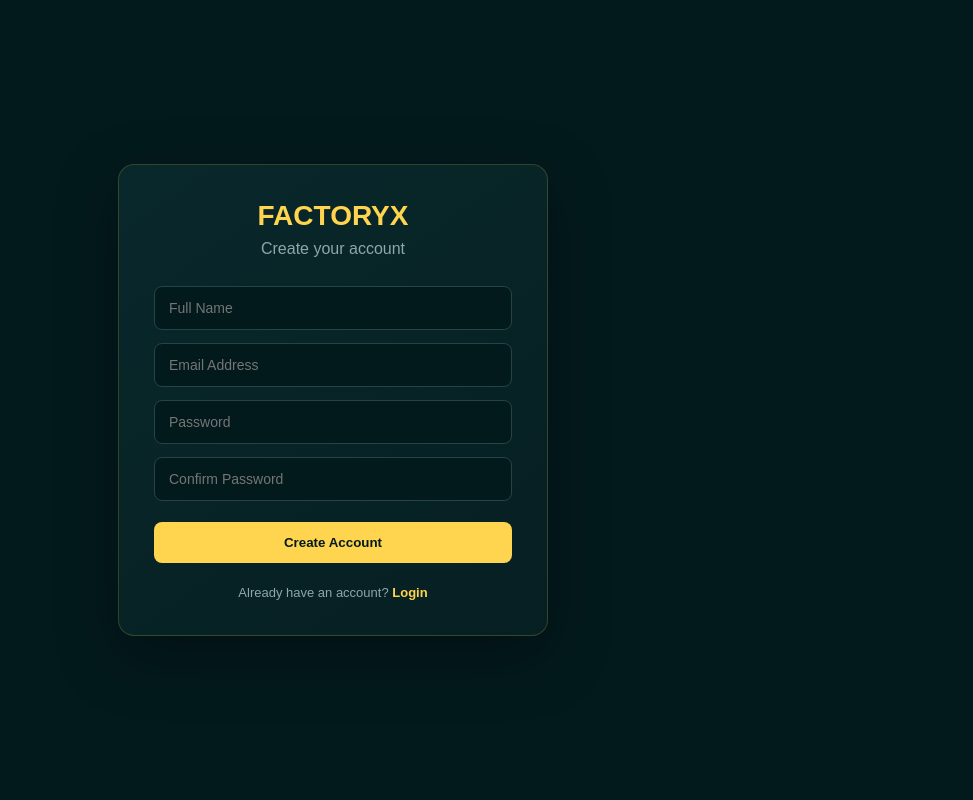
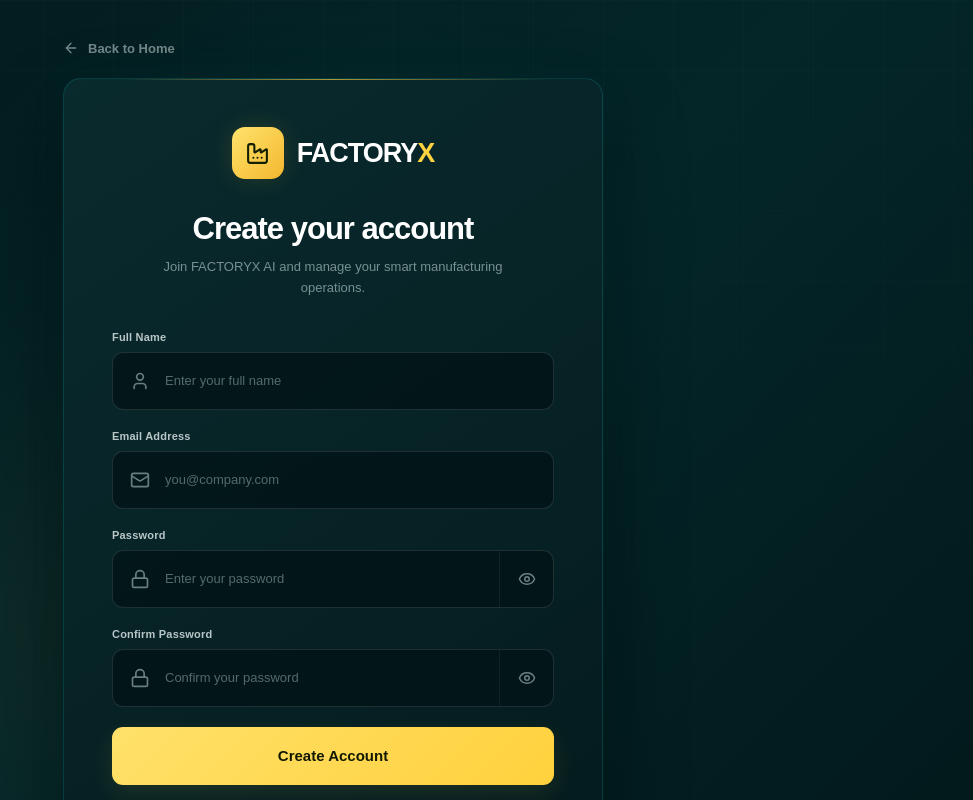
Before and after one commit to chaurasiyaravi93483-debug/factoryx, a React (Vite) app in the folder factoryx-frontend/: page /register in a window 1280 px wide. Shown: the top 800 px of the page, without its empty margins (307-1280 px from the left). Built offline with nearby package versions, Linux system fonts and the light colour scheme; no server answers.

Commit message:
Fix register API for production

```diff
--- a/factoryx-frontend/src/pages/Register.jsx
+++ b/factoryx-frontend/src/pages/Register.jsx
@@ -1,8 +1,23 @@
-import React, { useState } from "react";
 import { Link, useNavigate } from "react-router-dom";
+import {
+    Factory,
+    Lock,
+    Mail,
+    User,
+    ArrowLeft,
+    Eye,
+    EyeOff
+} from "lucide-react";
+
+import { useState } from "react";
+import "../auth.css";
 
 function Register() {
+
     const navigate = useNavigate();
+
+    const API_BASE_URL =
+        import.meta.env.VITE_API_URL?.replace(/\/$/, "");
 
     const [form, setForm] = useState({
         name: "",
@@ -11,252 +26,528 @@ function Register() {
         confirmPassword: "",
     });
 
-    const [error, setError] = useState("");
-    const [success, setSuccess] = useState("");
-    const [loading, setLoading] = useState(false);
+    const [showPassword, setShowPassword] =
+        useState(false);
 
-    const API_URL = "http://localhost:8081/api/auth/register";
+    const [showConfirmPassword, setShowConfirmPassword] =
+        useState(false);
+
+    const [error, setError] =
+        useState("");
+
+    const [success, setSuccess] =
+        useState("");
+
+    const [loading, setLoading] =
+        useState(false);
+
+
+    // =====================================================
+    // HANDLE INPUT
+    // =====================================================
 
     const handleChange = (e) => {
+
         setForm({
             ...form,
             [e.target.name]: e.target.value,
         });
+
     };
 
+
+    // =====================================================
+    // REGISTER
+    // =====================================================
+
     const handleSubmit = async (e) => {
+
         e.preventDefault();
 
         setError("");
         setSuccess("");
 
+
+        // ---------------------------------------------
+        // API URL CHECK
+        // ---------------------------------------------
+
+        if (!API_BASE_URL) {
+
+            setError(
+                "API URL is not configured."
+            );
+
+            return;
+        }
+
+
+        // ---------------------------------------------
+        // REQUIRED FIELDS
+        // ---------------------------------------------
+
         if (
             !form.name.trim() ||
             !form.email.trim() ||
-            !form.password
+            !form.password ||
+            !form.confirmPassword
         ) {
-            setError("Please fill all required fields.");
+
+            setError(
+                "Please fill all required fields."
+            );
+
             return;
         }
 
+
+        // ---------------------------------------------
+        // PASSWORD LENGTH
+        // ---------------------------------------------
+
         if (form.password.length < 6) {
-            setError("Password must contain at least 6 characters.");
+
+            setError(
+                "Password must contain at least 6 characters."
+            );
+
             return;
         }
 
-        if (form.password !== form.confirmPassword) {
-            setError("Passwords do not match.");
+
+        // ---------------------------------------------
+        // PASSWORD MATCH
+        // ---------------------------------------------
+
+        if (
+            form.password !==
+            form.confirmPassword
+        ) {
+
+            setError(
+                "Passwords do not match."
+            );
+
             return;
         }
 
+
         try {
+
             setLoading(true);
 
-            const response = await fetch(API_URL, {
+
+            const response = await fetch(
+                `${API_BASE_URL}/api/auth/register`,
+                {
                     method: "POST",
+
                     headers: {
-                    "Content-Type": "application/json",
+                        "Content-Type":
+                            "application/json",
                     },
+
                     body: JSON.stringify({
                         name: form.name.trim(),
                         email: form.email.trim(),
                         password: form.password,
                     }),
-            });
+                }
+            );
 
-            const data = await response.json();
+
+            let data = {};
+
+            try {
+                data = await response.json();
+            } catch {
+                data = {};
+            }
+
+
+            // ---------------------------------------------
+            // SERVER ERROR
+            // ---------------------------------------------
 
             if (!response.ok) {
+
                 throw new Error(
-                    data.message || "Registration failed."
+                    data.message ||
+                    "Registration failed."
                 );
             }
 
-            setSuccess("Registration successful. Redirecting to login...");
+
+            // ---------------------------------------------
+            // SUCCESS
+            // ---------------------------------------------
+
+            setSuccess(
+                "Registration successful. Redirecting to login..."
+            );
+
+
+            setForm({
+                name: "",
+                email: "",
+                password: "",
+                confirmPassword: "",
+            });
+
 
             setTimeout(() => {
+
                 navigate("/login");
+
             }, 1200);
 
-        } catch (error) {
-            console.error("Registration Error:", error);
-            setError(error.message || "Registration failed.");
+
+        } catch (err) {
+
+            console.error(
+                "Registration Error:",
+                err
+            );
+
+            setError(
+                err.message ||
+                "Registration failed. Please try again."
+            );
+
         } finally {
+
             setLoading(false);
         }
     };
 
+
     return (
-        <div
-            style={{
-                minHeight: "100vh",
-                display: "flex",
-                alignItems: "center",
-                justifyContent: "center",
-                background: "#031a1d",
-                padding: "30px",
-                color: "white",
-            }}
+
+        <div className="auth-page">
+
+            {/* BACKGROUND */}
+
+            <div className="auth-background"></div>
+
+
+            <div className="auth-container">
+
+
+                {/* BACK TO HOME */}
+
+                <Link
+                    to="/"
+                    className="back-home"
                 >
-            <div
-                style={{
-                    width: "100%",
-                    maxWidth: "430px",
-                    background:
-                        "linear-gradient(145deg, #09282b, #061f22)",
-                    border: "1px solid rgba(255,213,79,0.18)",
-                    borderRadius: "16px",
-                    padding: "35px",
-                    boxShadow: "0 20px 60px rgba(0,0,0,0.35)",
-                }}
-            >
-                <div style={{ textAlign: "center", marginBottom: "28px" }}>
-                    <h1
-                        style={{
-                            margin: 0,
-                            color: "#FFD54F",
-                            fontSize: "28px",
-                        }}
-                    >
-                        FACTORYX
+
+                    <ArrowLeft size={16} />
+
+                    Back to Home
+
+                </Link>
+
+
+                {/* CARD */}
+
+                <div className="auth-card">
+
+
+                    {/* LOGO */}
+
+                    <div className="auth-logo">
+
+                        <div className="auth-logo-icon">
+
+                            <Factory size={25} />
+
+                        </div>
+
+
+                        <span>
+
+                            FACTORY
+                            <span>X</span>
+
+                        </span>
+
+                    </div>
+
+
+                    {/* HEADING */}
+
+                    <div className="auth-heading">
+
+                        <h1>
+                            Create your account
                         </h1>
 
-                    <p
-                        style={{
-                            color: "#8fa7a9",
-                            marginTop: "8px",
-                        }}
-                    >
-                        Create your account
+                        <p>
+                            Join FACTORYX AI and manage your
+                            smart manufacturing operations.
                         </p>
+
                     </div>
 
-                {error && (
-                    <div
-                        style={{
-                            background: "rgba(255,70,70,0.1)",
-                            border: "1px solid rgba(255,70,70,0.3)",
-                            color: "#ff8c8c",
-                            padding: "11px",
-                            borderRadius: "8px",
-                            marginBottom: "15px",
-                            fontSize: "13px",
-                        }}
+
+                    {/* FORM */}
+
+                    <form
+                        onSubmit={handleSubmit}
                     >
-                        {error}
-                    </div>
-                )}
 
-                {success && (
-                    <div
-                        style={{
-                            background: "rgba(50,220,150,0.1)",
-                            border: "1px solid rgba(50,220,150,0.3)",
-                            color: "#65e6b2",
-                            padding: "11px",
-                            borderRadius: "8px",
-                            marginBottom: "15px",
-                            fontSize: "13px",
-                        }}
-                    >
-                        {success}
-                    </div>
-                )}
 
-                <form onSubmit={handleSubmit}>
+                        {/* NAME */}
+
+                        <div className="input-group">
+
+                            <label>
+                                Full Name
+                            </label>
+
+
+                            <div className="input-wrapper">
+
+                                <User size={18} />
+
+
                                 <input
                                     type="text"
                                     name="name"
-                        placeholder="Full Name"
+                                    placeholder="Enter your full name"
                                     value={form.name}
                                     onChange={handleChange}
-                        style={inputStyle}
+                                    autoComplete="name"
+                                    required
                                 />
+
+                            </div>
+
+                        </div>
+
+
+                        {/* EMAIL */}
+
+                        <div className="input-group">
+
+                            <label>
+                                Email Address
+                            </label>
+
+
+                            <div className="input-wrapper">
+
+                                <Mail size={18} />
+
 
                                 <input
                                     type="email"
                                     name="email"
-                        placeholder="Email Address"
+                                    placeholder="you@company.com"
                                     value={form.email}
                                     onChange={handleChange}
-                        style={inputStyle}
+                                    autoComplete="email"
+                                    required
                                 />
 
+                            </div>
+
+                        </div>
+
+
+                        {/* PASSWORD */}
+
+                        <div className="input-group">
+
+                            <label>
+                                Password
+                            </label>
+
+
+                            <div className="input-wrapper">
+
+                                <Lock size={18} />
+
+
                                 <input
-                        type="password"
+                                    type={
+                                        showPassword
+                                            ? "text"
+                                            : "password"
+                                    }
                                     name="password"
-                        placeholder="Password"
+                                    placeholder="Enter your password"
                                     value={form.password}
                                     onChange={handleChange}
-                        style={inputStyle}
+                                    autoComplete="new-password"
+                                    required
                                 />
 
+
+                                <button
+                                    type="button"
+                                    className="password-toggle"
+                                    onClick={() =>
+                                        setShowPassword(
+                                            !showPassword
+                                        )
+                                    }
+                                    aria-label={
+                                        showPassword
+                                            ? "Hide password"
+                                            : "Show password"
+                                    }
+                                >
+
+                                    {showPassword ? (
+                                        <EyeOff size={18} />
+                                    ) : (
+                                        <Eye size={18} />
+                                    )}
+
+                                </button>
+
+                            </div>
+
+                        </div>
+
+
+                        {/* CONFIRM PASSWORD */}
+
+                        <div className="input-group">
+
+                            <label>
+                                Confirm Password
+                            </label>
+
+
+                            <div className="input-wrapper">
+
+                                <Lock size={18} />
+
+
                                 <input
-                        type="password"
+                                    type={
+                                        showConfirmPassword
+                                            ? "text"
+                                            : "password"
+                                    }
                                     name="confirmPassword"
-                        placeholder="Confirm Password"
-                        value={form.confirmPassword}
+                                    placeholder="Confirm your password"
+                                    value={
+                                        form.confirmPassword
+                                    }
                                     onChange={handleChange}
-                        style={inputStyle}
+                                    autoComplete="new-password"
+                                    required
                                 />
+
+
+                                <button
+                                    type="button"
+                                    className="password-toggle"
+                                    onClick={() =>
+                                        setShowConfirmPassword(
+                                            !showConfirmPassword
+                                        )
+                                    }
+                                    aria-label={
+                                        showConfirmPassword
+                                            ? "Hide confirm password"
+                                            : "Show confirm password"
+                                    }
+                                >
+
+                                    {showConfirmPassword ? (
+                                        <EyeOff size={18} />
+                                    ) : (
+                                        <Eye size={18} />
+                                    )}
+
+                                </button>
+
+                            </div>
+
+                        </div>
+
+
+                        {/* ERROR */}
+
+                        {error && (
+
+                            <div className="auth-error">
+                                {error}
+                            </div>
+
+                        )}
+
+
+                        {/* SUCCESS */}
+
+                        {success && (
+
+                            <div className="auth-success">
+                                {success}
+                            </div>
+
+                        )}
+
+
+                        {/* SUBMIT */}
 
                         <button
                             type="submit"
+                            className="auth-submit"
                             disabled={loading}
-                        style={{
-                            width: "100%",
-                            padding: "13px",
-                            marginTop: "8px",
-                            border: "none",
-                            borderRadius: "8px",
-                            background: "#FFD54F",
-                            color: "#031a1d",
-                            fontWeight: "700",
-                            cursor: loading
-                                ? "not-allowed"
-                                : "pointer",
-                        }}
                         >
-                        {loading ? "Creating Account..." : "Create Account"}
+
+                            {loading
+                                ? "Creating Account..."
+                                : "Create Account"
+                            }
+
                         </button>
+
                     </form>
 
-                <p
-                    style={{
-                        textAlign: "center",
-                        marginTop: "22px",
-                        color: "#8fa7a9",
-                        fontSize: "13px",
-                    }}
-                >
-                    Already have an account?{" "}
-                    <Link
-                        to="/login"
-                        style={{
-                            color: "#FFD54F",
-                            textDecoration: "none",
-                            fontWeight: "600",
-                        }}
-                    >
-                        Login
+
+                    {/* DIVIDER */}
+
+                    <div className="auth-divider">
+
+                        <span>
+                            OR
+                        </span>
+
+                    </div>
+
+
+                    {/* LOGIN */}
+
+                    <p className="auth-register">
+
+                        Already have an account?
+
+                        <Link to="/login">
+                            Sign in
                         </Link>
+
                     </p>
+
                 </div>
+
+
+                {/* FOOTER */}
+
+                <p className="auth-footer">
+
+                    FACTORYX AI • Smart Manufacturing Intelligence
+
+                </p>
+
+            </div>
+
         </div>
     );
 }
 
-const inputStyle = {
-    width: "100%",
-    boxSizing: "border-box",
-    padding: "13px 14px",
-    marginBottom: "13px",
-    background: "#031a1d",
-    border: "1px solid #244447",
-    borderRadius: "8px",
-    color: "white",
-    outline: "none",
-    fontSize: "14px",
-};
-
 export default Register;
```
Lines whose indentation alone changed are shown as unchanged.
